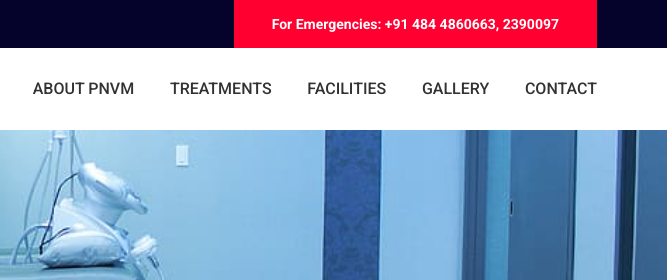
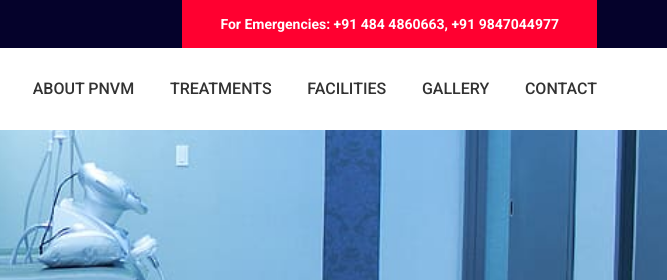
Before and after one commit to digitap863/pnvm, a plain HTML site: page contact.html in a window 1280 px wide. Shown: the top 280 px of the page, 613-1280 px from the left. Drawn offline with Linux system fonts and the light colour scheme.

Commit message:
Update contact.html

```diff
--- a/contact.html
+++ b/contact.html
@@ -28,7 +28,7 @@
 <div class="top_bar_content d-flex flex-row align-items-center justify-content-start">
 <!-- <div class="top_bar_item"><a href="#">FAQ</a></div> -->
 <div class="top_bar_item"><a href="contact.html">Request an Appointment</a></div>
-<div class="emergencies  d-flex flex-row align-items-center justify-content-start ml-auto disp1">For Emergencies: +91 484 4860663, 2390097</div>
+<div class="emergencies  d-flex flex-row align-items-center justify-content-start ml-auto disp1">For Emergencies: +91 484 4860663, +91 9847044977</div>
 </div>
 </div>
 </div>
```
